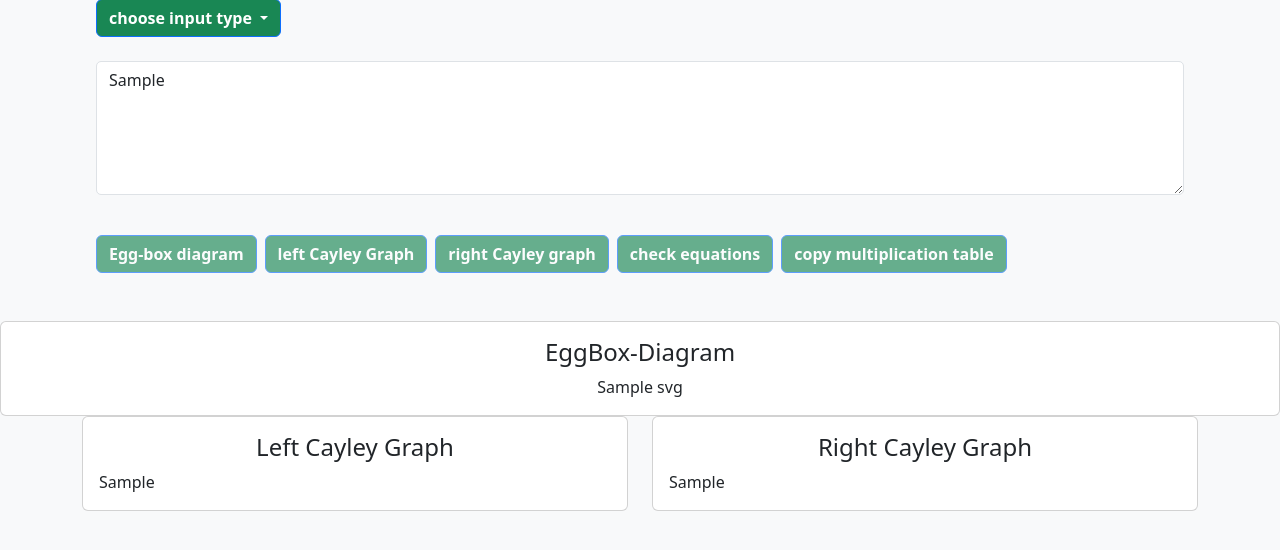
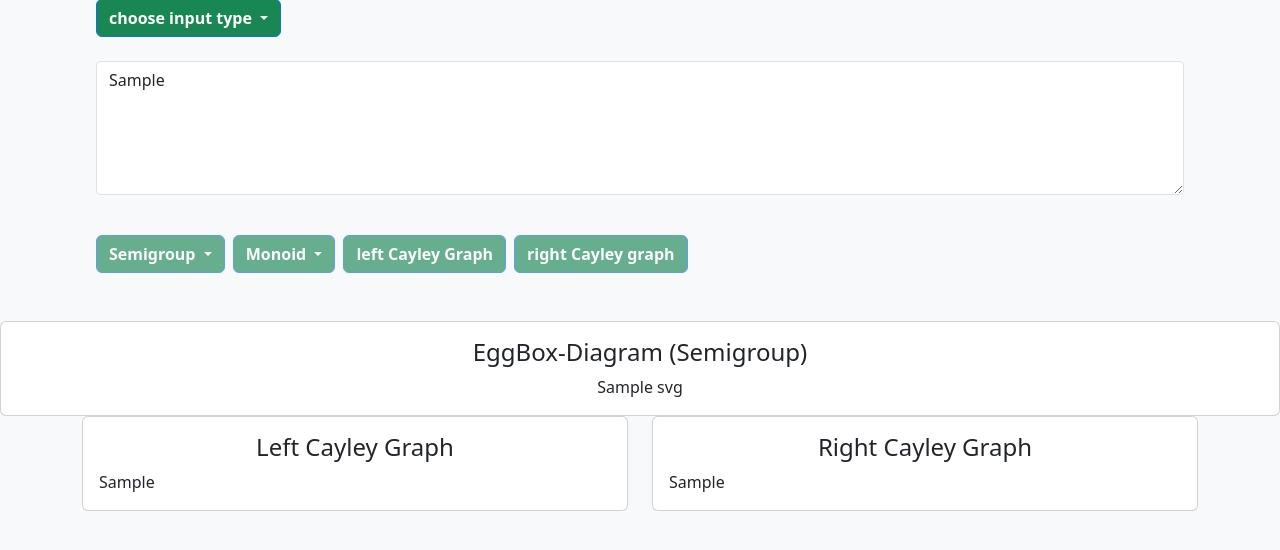
Before and after one commit to HaneenKl/Bachelor-Project, a Flask app: template templates/index.html in a window 1280 px wide. Shown: the part 175-725 px from the top of the page. Run offline with Flask 3, Linux system fonts and the light colour scheme; the template is opened without the code that fills it: most values are stand-ins (such as "Sample title", 1, 10 or a date in 2020); some libraries are stand-ins or nearby versions.

Commit message:
refactor: dropdown menu for monoids/semigroups

```diff
--- a/app.py
+++ b/app.py
@@ -47,6 +47,7 @@ def persist_input_from_request():
             "equation_result",
             "equation",
             "multiplication_table",
+            "structure",
         ]:
             session.pop(key, None)
         session["show_equations"] = False
@@ -59,7 +60,7 @@ def persist_input_from_request():
 @app.route("/")
 def home():
     return render_template(
-        "index.html",
+        "indexx.html",
         history=session.get("history", []),
         user_input=session.get("last_input", ""),
         processed_input=session.get("processed_input", ""),
@@ -72,7 +73,8 @@ def home():
         show_equations=session.get("show_equations", False),
         space_mode=session.get("last_space_mode", "off"),
         multiplication_table=session.get("multiplication_table"),
-        last_mode=session.get("last_mode")
+        last_mode=session.get("last_mode"),
+        structure = session.get("structure", "semigroup"),
     )
 
 
@@ -97,6 +99,7 @@ def clear_history():
         "processed_input",
         "error",
         "multiplication_table",
+        "structure",
     ]:
         session.pop(key, None)
 
@@ -128,8 +131,14 @@ def eggbox():
         persist_input_from_request()
         update_history()
 
+        structure = request.form.get("structure", "semigroup")
+        session["structure"] = structure
+
         min_dfa = build_min_dfa_from_session()
-        svg = sg.visualize_syntactic_semigroup(min_dfa)
+        if structure == "monoid":
+            svg = sg.visualize_syntactic_monoid(min_dfa)
+        else:
+            svg = sg.visualize_syntactic_semigroup(min_dfa)
         session["eggbox_svg"] = svg
         session["error"] = None
     except Exception as e:
@@ -172,7 +181,9 @@ def show_equations():
         persist_input_from_request()
         update_history()
 
-        # Just show the UI, no computation
+        structure = request.form.get("structure", "semigroup")
+        session["structure"] = structure
+
         session["show_equations"] = True
         session.pop("equation_result", None)
         session.pop("equation", None)
@@ -211,8 +222,13 @@ def equations():
             session.pop("equation_result", None)
             return redirect("/")
 
+        structure = session.get("structure", "semigroup")
         min_dfa = build_min_dfa_from_session()
-        results = sg.check_equations_batch(min_dfa, equation_input)
+
+        if structure == "monoid":
+            results = sg.check_equations_batch_monoid(min_dfa, equation_input)
+        else:
+            results = sg.check_equations_batch_semigroup(min_dfa, equation_input)
 
         session["equation_result"] = format_results(results)
         session["error"] = None
@@ -228,8 +244,13 @@ def multiplication_table():
         persist_input_from_request()
         update_history()
 
+        structure = request.form.get("structure", "semigroup")
         min_dfa = build_min_dfa_from_session()
-        latex = sg.multiplication_table_to_latex(min_dfa)
+
+        if structure == "monoid":
+            latex = sg.multiplication_table_to_latex_monoid(min_dfa)
+        else:
+            latex = sg.multiplication_table_to_latex_semigroup(min_dfa)
 
         return jsonify({"latex": latex})
 
--- a/cayley_graph.py
+++ b/cayley_graph.py
@@ -1,6 +1,6 @@
 from graphviz import Digraph
 
-from semigroup import _build_fp_and_reps
+from semigroup import build_fp_and_reps
 
 
 
@@ -28,7 +28,7 @@ def cayley_graph_svg(wg, node_labels, alphabet):
 
 def froidure_pin_alg(min_dfa):
     # node labels: show transformation + representative word
-    reps, _fp, _alphabet = _build_fp_and_reps(min_dfa)
+    reps, _fp, _alphabet = build_fp_and_reps(min_dfa)
 
     node_labels = {
         i: ("ε" if w == "" else w)
--- a/templates/index.html
+++ b/templates/index.html
@@ -102,21 +102,67 @@
                     </div>
                 </div>
 
+                <input type="hidden" name="structure" id="structureInput" value="semigroup">
+
                 <div class="d-flex gap-2 mt-3">
 
-                    <button class="btn btn-primary"
-                            formaction="/eggbox"
-                            id="ebButton"
-                            type="submit"
-                            disabled
-                            style="background: var(--bs-green);font-weight: bold;">
-                        Egg-box diagram
-                    </button>
+                    <div class="dropdown">
+                        <button class="btn btn-primary dropdown-toggle"
+                                id="sgDropdown"
+                                type="button"
+                                disabled
+                                data-bs-toggle="dropdown"
+                                aria-expanded="false"
+                                style="background: var(--bs-green);font-weight: bold;">
+                            Semigroup
+                        </button>
+                        <div class="dropdown-menu" style="background: var(--bs-success-bg-subtle);">
+                            <button class="dropdown-item" type="submit" formaction="/eggbox"
+                                    onclick="document.getElementById('structureInput').value='semigroup'">
+                                Egg-box Diagram
+                            </button>
+                            <button class="dropdown-item" type="submit" formaction="/equations/show"
+                                    onclick="document.getElementById('structureInput').value='semigroup'">
+                                Check Equations
+                            </button>
+                            <button class="dropdown-item" type="button"
+                                    onclick="copyMultiplicationTable('semigroup')">
+                                Copy Multiplication Table
+                            </button>
+                        </div>
+                    </div>
+
+                    <div class="dropdown">
+                        <button class="btn btn-primary dropdown-toggle"
+                                id="moDropdown"
+                                type="button"
+                                disabled
+                                data-bs-toggle="dropdown"
+                                aria-expanded="false"
+                                style="background: var(--bs-green);font-weight: bold;">
+                            Monoid
+                        </button>
+                        <div class="dropdown-menu" style="background: var(--bs-success-bg-subtle);">
+                            <button class="dropdown-item" type="submit" formaction="/eggbox"
+                                    onclick="document.getElementById('structureInput').value='monoid'">
+                                Egg-box Diagram
+                            </button>
+                            <button class="dropdown-item" type="submit" formaction="/equations/show"
+                                    onclick="document.getElementById('structureInput').value='monoid'">
+                                Check Equations
+                            </button>
+                            <button class="dropdown-item" type="button"
+                                    onclick="copyMultiplicationTable('monoid')">
+                                Copy Mult Table
+                            </button>
+                        </div>
+                    </div>
 
                     <button class="btn btn-primary"
                             formaction="/left_cayley"
                             id="lgButton"
                             type="submit"
+                            disabled
                             style="background: var(--bs-green);font-weight: bold;">
                         left Cayley Graph
                     </button>
@@ -125,24 +171,9 @@
                             formaction="/right_cayley"
                             id="rgButton"
                             type="submit"
+                            disabled
                             style="background: var(--bs-green);font-weight: bold;">
                         right Cayley graph
-                    </button>
-
-                    <button class="btn btn-primary"
-                            formaction="/equations/show"
-                            id="ceButton"
-                            type="submit"
-                            style="background: var(--bs-green);font-weight: bold;">
-                        check equations
-                    </button>
-
-                    <button class="btn btn-primary"
-                            id="mtButton"
-                            type="button"
-                            onclick="copyMultiplicationTable()"
-                            style="background: var(--bs-green);font-weight: bold;">
-                        copy multiplication table
                     </button>
 
                 </div>
@@ -203,7 +234,7 @@
 <div class="col {% if not svg %}invisible{% endif %}" id="eggBoxCol">
     <div class="card">
         <div class="card-body text-center" id="eggBoxCard">
-            <h4 class="card-title" style="text-align: center;">EggBox-Diagram</h4>
+            <h4 class="card-title" style="text-align: center;">EggBox-Diagram ({{ structure | default('Semigroup') | title }})</h4>
             {% if svg %}
             {{ svg | safe }}
             {% endif %}
@@ -235,7 +266,7 @@
     </div>
 </div>
 <div class="col {% if not show_equations %}d-none{% endif %}" id="equationCol">
-    <p style="margin: 50px 50px 0;">check if multiple equations hold</p>
+    <p style="margin: 50px 50px 0;">check if multiple equations hold ({{ structure | default('Semigroup') | title }})</p>
     <form method="POST" action="/equations">
 
         <input type="hidden" name="mode" value="{{ request.form.mode }}">
@@ -281,17 +312,12 @@
     function updateComputeButtons() {
         const mode = document.getElementById("modeInput").value;
         const input = document.getElementById("input_field").value.trim();
-        const ebButton = document.getElementById("ebButton");
-        const lgButton = document.getElementById("lgButton");
-        const rgButton = document.getElementById("rgButton");
-        const ceButton = document.getElementById("ceButton");
-        const mtButton = document.getElementById("mtButton");
+        const enabled = !!(mode && input);
 
-        ebButton.disabled = !(mode && input);
-        lgButton.disabled = !(mode && input);
-        rgButton.disabled = !(mode && input);
-        ceButton.disabled = !(mode && input);
-        mtButton.disabled = !(mode && input);
+        document.getElementById("sgDropdown").disabled = !enabled;
+        document.getElementById("moDropdown").disabled = !enabled;
+        document.getElementById("lgButton").disabled = !enabled;
+        document.getElementById("rgButton").disabled = !enabled;
     }
 </script>
 
@@ -320,7 +346,7 @@
 </script>
 
 <script>
-    async function copyMultiplicationTable() {
+    async function copyMultiplicationTable(structure) {
         const mode = document.getElementById("modeInput").value;
         const input = document.getElementById("input_field").value.trim();
         const spaceMode = document.getElementById("spaceModeInput").value;
@@ -329,6 +355,7 @@
         formData.append("mode", mode);
         formData.append("user_input", input);
         formData.append("space_mode", spaceMode);
+        formData.append("structure", structure);
 
         try {
             const response = await fetch("/multiplication_table", {
```
Also changed, not shown: semigroup.py (+57 -38 lines).
